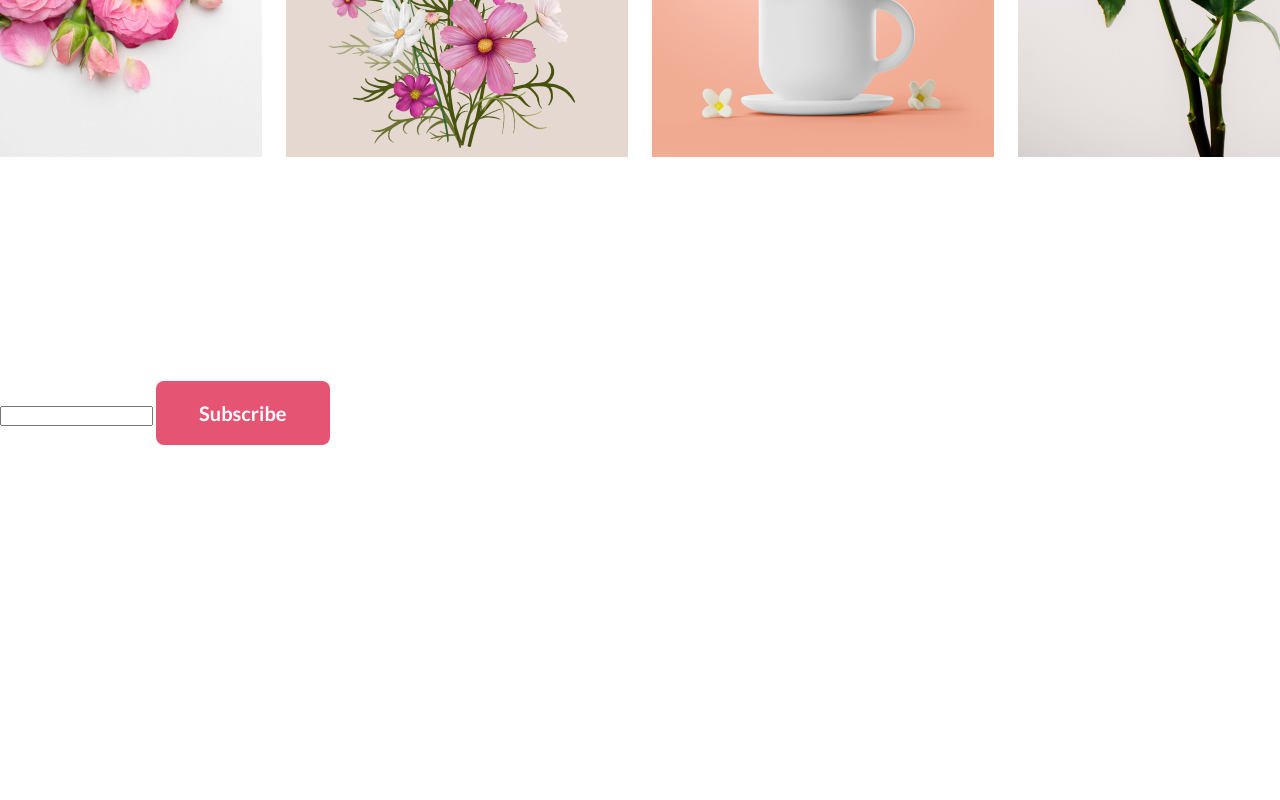
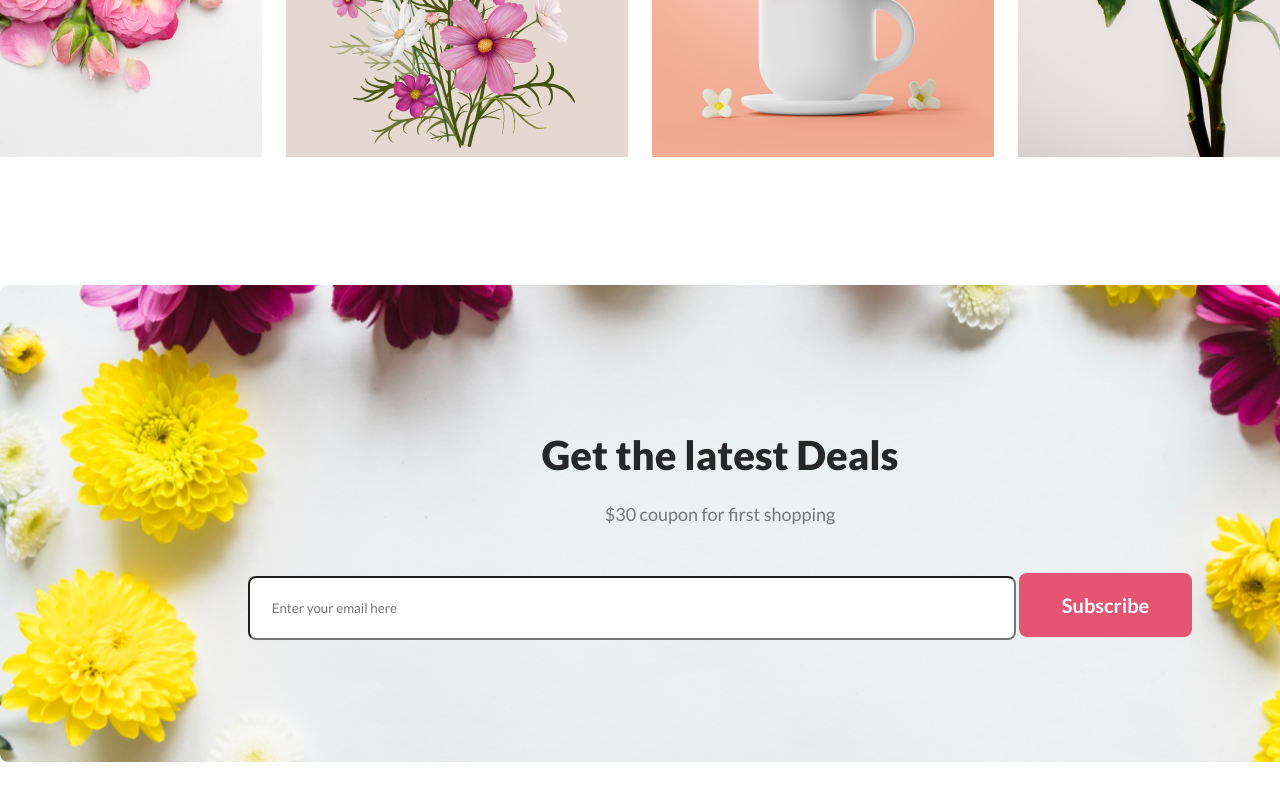
Before and after one commit to shahriarmostafiz/Flower-Shop-Shahriar, a plain HTML site: page index.html in a window 1280 px wide. Shown: the part 3204-4004 px from the top of the page. Before the commit the page ends 3649 px from the top, so only its background shows below. Drawn offline with Linux system fonts and the light colour scheme.

Commit message:
deals half done

```diff
--- a/index.html
+++ b/index.html
@@ -95,15 +95,23 @@
       <!-- deals section here  -->
       <div class="deals">
         <div class="deals-title">
-          <h2 class="heading"></h2>
-          <p class="sub-text"></p>
+          <h2 class="heading">Get the latest Deals</h2>
+          <p class="sub-text">$30 coupon for first shopping</p>
         </div>
         <div class="submit">
-          <input type="text" class="submit" />
+          <input
+            type="email"
+            name=""
+            id=""
+            class="deals-email"
+            placeholder="Enter your email here"
+          />
           <button class="primary-btn">Subscribe</button>
         </div>
       </div>
     </main>
-    <footer></footer>
+    <footer>
+      <div class="footer"></div>
+    </footer>
   </body>
 </html>
--- a/style.css
+++ b/style.css
@@ -141,3 +141,24 @@
   margin: 0 auto;
   gap: 24px;
 }
+
+/* deals section here  */
+.deals {
+  width: 1440px;
+  margin: 0 auto;
+  /* border: 1px sol#ff0000red; */
+  background-image: url("./Flower Asset/Rectangle 9.png");
+  background-size: cover;
+  background-repeat: no-repeat;
+  background-position: center;
+  padding: 122px 0;
+  text-align: center;
+  border-radius: 8px;
+  margin-bottom: 128px;
+}
+.deals-email {
+  display: inline-block;
+  width: 50%;
+  padding: 22px;
+  border-radius: 8px;
+}
```
